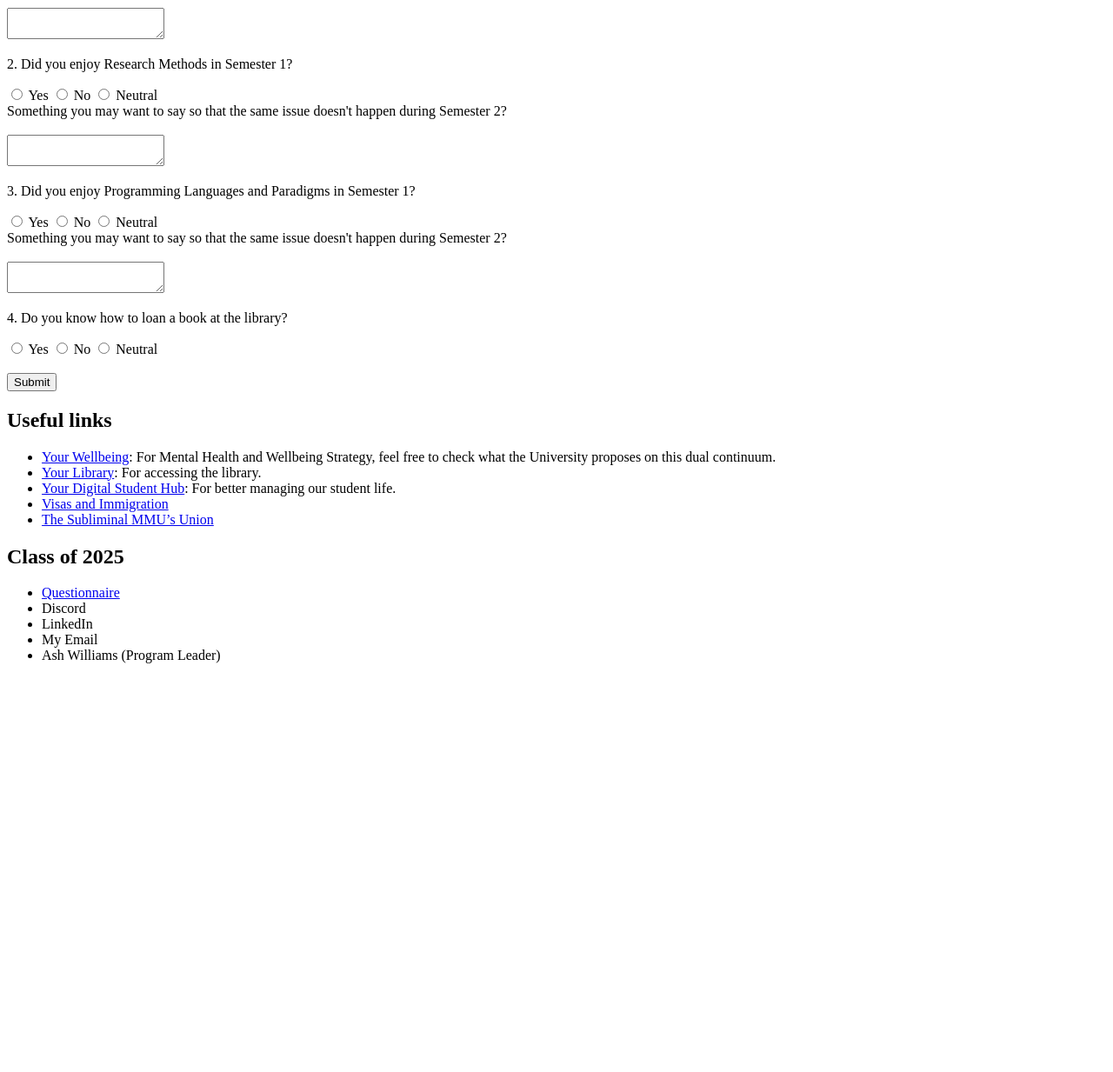
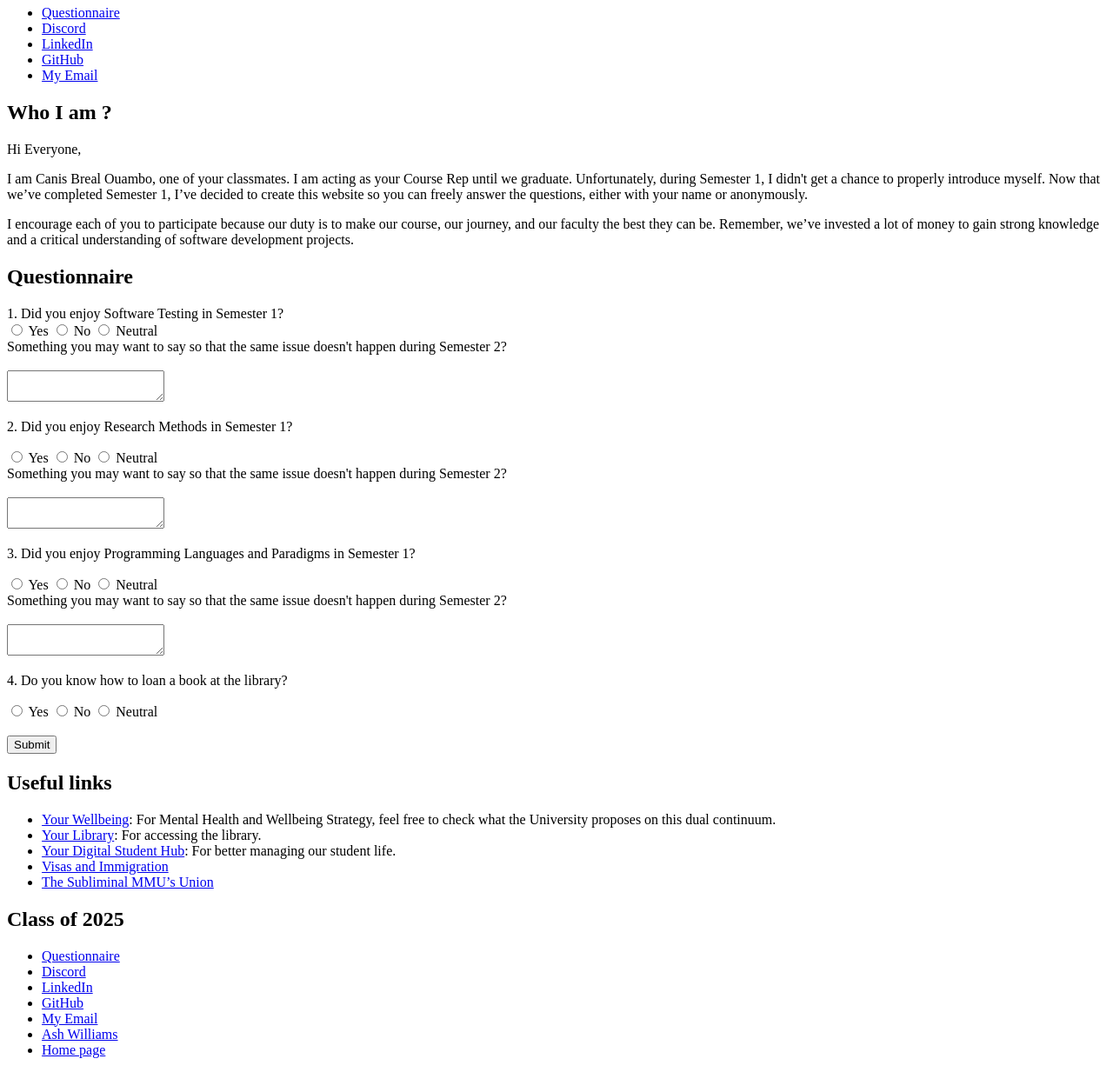
Before and after one commit to OuamboC/student-questionnaire, a plain HTML site: page questionnaire.html in a window 1280 px wide. Shown: the part 132-1365 px from the top of the page at 87% size. Before the commit the page ends 911 px from the top, so only its background shows below. Drawn offline with Linux system fonts and the light colour scheme.

Commit message:
modification of my two pages

```diff
--- a/questionnaire.html
+++ b/questionnaire.html
@@ -4,6 +4,51 @@
     <title>Student Questionnaire</title>
   </head>
   <body>
+    <h1>Class of 2025</h1>
+    <h1>Student Questionnaire</h1>
+
+    <section class="nav-links">
+      <nav>
+        <ul>
+          <li>
+            <a href="./questionnaire.html" target="_blank">Questionnaire</a>
+          </li>
+          <li>
+            <a
+              href="https://discord.com/users/917045074590838784"
+              target="_blank"
+              >Discord</a
+            >
+          </li>
+
+          <li><a href="https://linkedin.com" target="_blank">LinkedIn</a></li>
+          <li><a href="https://github.com/OuamboC" target="_blank">GitHub</a></li>
+
+          <li>
+            <a href="mailto:canis.b.ouambo@stu.mmu.ac.uk" target="_blank">
+                My Email
+            </a>
+          </li>
+        </ul>
+      </nav>
+    </section>
+    <h2>Who I am ?</h2>
+    <section id="About">
+      <p>Hi Everyone,</p>
+      <p>
+        I am Canis Breal Ouambo, one of your classmates. I am acting as your
+        Course Rep until we graduate. Unfortunately, during Semester 1, I didn't
+        get a chance to properly introduce myself. Now that we’ve completed
+        Semester 1, I’ve decided to create this website so you can freely answer
+        the questions, either with your name or anonymously.
+      </p>
+      <p>
+        I encourage each of you to participate because our duty is to make our
+        course, our journey, and our faculty the best they can be. Remember,
+        we’ve invested a lot of money to gain strong knowledge and a critical
+        understanding of software development projects.
+      </p>
+    </section>
     <section class="questionnaire">
       <h2>Questionnaire</h2>
       <form id="questionnaire-form">
@@ -90,7 +135,7 @@
                 <a href="https://studenthub.mmu.ac.uk/" target ="_blank">Your Digital Student Hub</a>: For better managing our student life.
             </li>
             <li>
-                <a href="//www.mmu.ac.uk/study/international/before-you-apply/visas-and-immigration" target ="_blank">
+                <a href="https://www.mmu.ac.uk/study/international/before-you-apply/visas-and-immigration" target ="_blank">
                 Visas and Immigration
             </a></li>
             <li><a href="https://manchesterstudentsunion.com/" target ="_blank">The Subliminal MMU’s Union
@@ -99,19 +144,40 @@
     </section>
     <footer>
         <footer>
-            <section class = "nav-links">
+            <section class="nav-links">
                 <h1>Class of 2025</h1>
                 <nav>
-                    <ul>
-                        <li><a href = "./questionnaire.html" target ="_blank">Questionnaire</a></li>
-                        <li><a href = "https://discord.com/users/917045074590838784" target ="_blank"></a>Discord</li>
-                        <li><a href = "https://linkedin.com" target ="_blank"></a>LinkedIn</li>
-                        <li><a href = "mailto:22561383@stu.mmu.ac.uk" target ="_blank"></a> My Email</li>
-                        <li><a href = "mailto:22561383@stu.mmu.ac.uk" target ="_blank"></a>Ash Williams (Program Leader)</li>
-                    </ul>
+                  <ul>
+                    <li>
+                      <a href="./questionnaire.html" target="_blank">Questionnaire</a>
+                    </li>
+
+                    <li>
+                      <a
+                        href="https://discord.com/users/917045074590838784"
+                        target="_blank"
+                        >Discord</a
+                      >
+                    </li>
+
+                    <li><a href="https://www.linkedin.com/in/canis-ouambo-203264234/" target="_blank">LinkedIn</a></li>
+                    <li><a href="https://github.com/OuamboC" target="_blank">GitHub</a></li>
+                    <li>
+                        <a href="mailto:canis.b.ouambo@stu.mmu.ac.uk" target="_blank">
+                            My Email
+                        </a>
+                      </li>
+
+                    <li>
+                      <a href="mailto:ashley.williams@mmu.ac.uk" target="_blank">Ash Williams </a>
+                    </li>
+
+                    <li>
+                      <a href="./index.html" target="_blank"> Home page</a>
+                    </li>
+                  </ul>
                 </nav>
-
-            </section>
+              </section>
 
     </footer>
   </body>
```
Also changed, not shown: index.html (+24 -19 lines).
